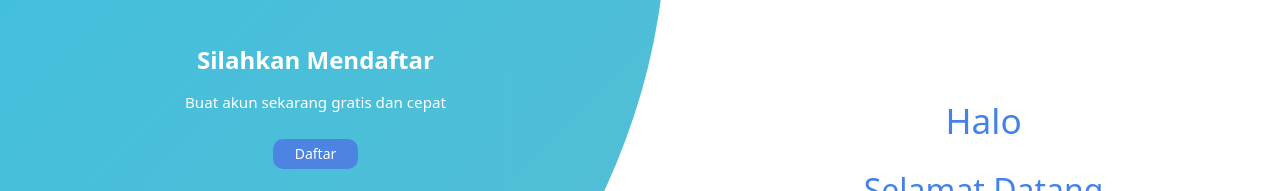
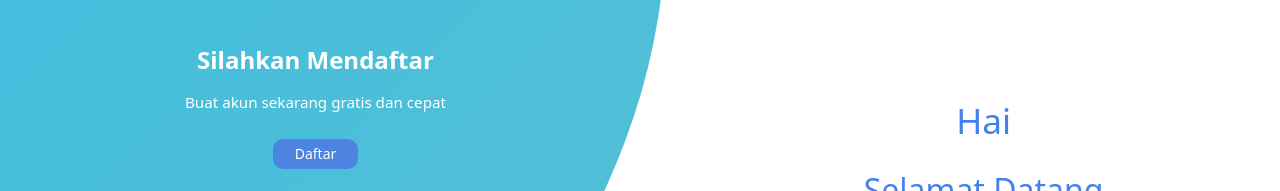
Before and after one commit to km-skilvul-1516/FE-final15, a React (Create React App) app: page /login in a window 1280 px wide. Shown: the top 191 px of the page. Built offline with nearby package versions, Linux system fonts and the light colour scheme.

Commit message:
bismillah muncul di kawan2

```diff
--- a/src/App.js
+++ b/src/App.js
@@ -3,7 +3,6 @@ import Login from './components/login';
 import Register from './components/register'
 import { Switch, BrowserRouter as Router, Route } from "react-router-dom";
 import Landingpage from './components/Landingpage'
-import Home from './components/home/Home'
 import StartQuiz from './components/quiz/StartQuiz';
 import Soal from './components/quiz/Soal'
 import Layanan from './components/layanan/Layanan'
--- a/src/components/login.jsx
+++ b/src/components/login.jsx
@@ -28,7 +28,7 @@ export default function Login () {
 
                             >
                             <div className="sign-in-form">
-                                <h2 className="title2">Halo</h2><br/>
+                                <h2 className="title2">Hai</h2><br/>
                                 <h2 className="title">Selamat Datang</h2> <br /><br />
                                 <h6>Username</h6>
                                 <Form.Item name="username" className="input-field" >
```
